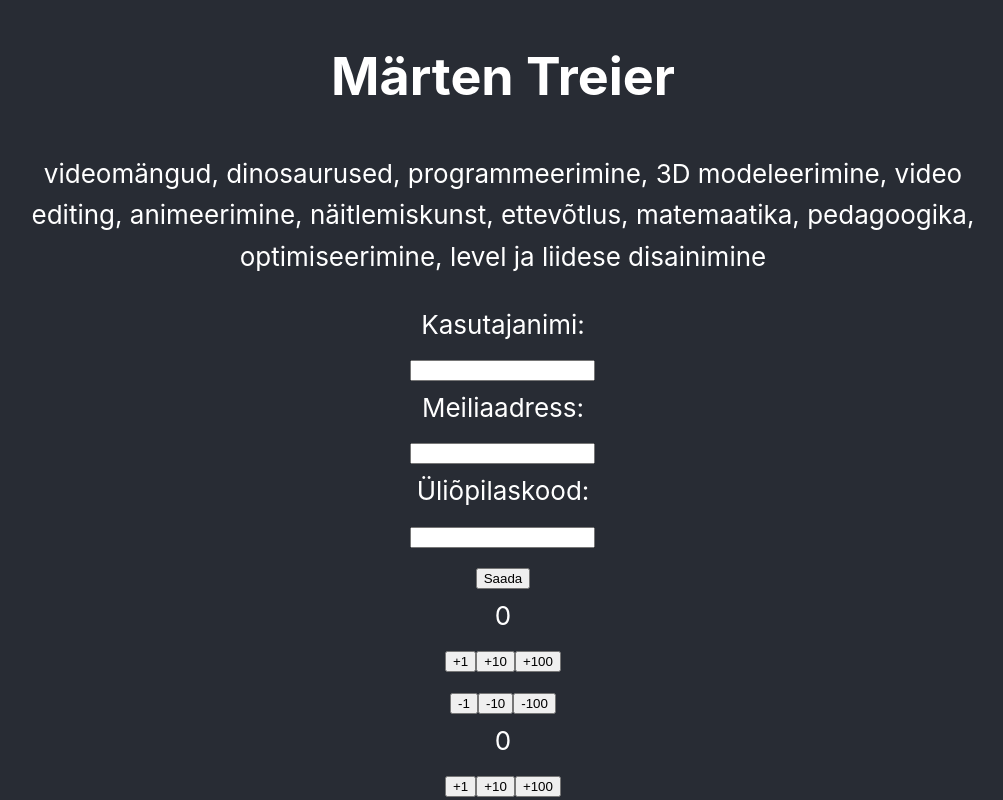
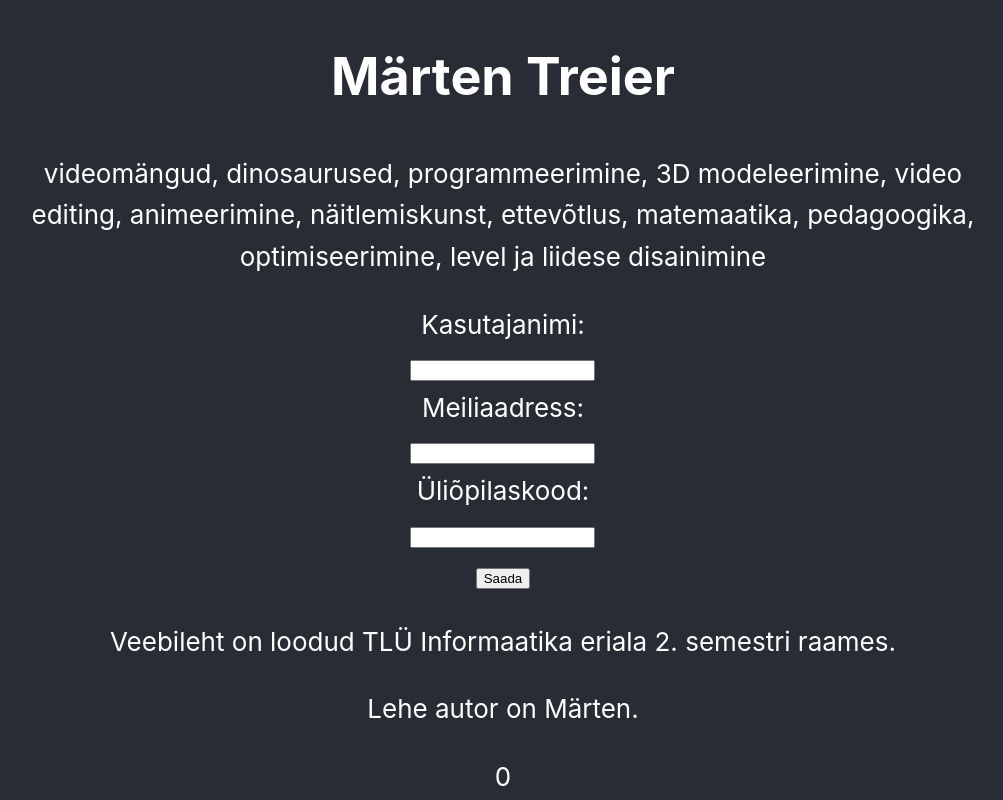
Before and after one commit to Treimart/screaming-crow, a React (Create React App) app: page / in a window 1280 px wide. Shown: the top 800 px of the page, without its empty margins (137-1140 px from the left). Built offline with nearby package versions, Linux system fonts and the light colour scheme.

Commit message:
Added Info and About components to the page

```diff
--- a/src/App.js
+++ b/src/App.js
@@ -3,6 +3,7 @@ import "./App.css"
 import Hello from "./components/Hello"
 import Maths from "./components/Maths"
 import About from "./components/About"
+import Info from "./components/Info"
 
 function App() {
   return (
@@ -10,6 +11,12 @@ function App() {
       <header className="App-header">
         {/* <Hello name="Märten" /> */}
         <About />
+        <Info
+          name="Märten"
+          school="TLÜ"
+          group="Informaatika"
+          scemester={2}
+        />
         <Maths />
         <Maths />
         <Maths />
--- a/src/components/App.css
+++ b/src/components/App.css
@@ -1,42 +1,3 @@
-.App {
-  text-align: center;
-}
-
-.App-logo {
-  height: 40vmin;
-  pointer-events: none;
-}
-
-@media (prefers-reduced-motion: no-preference) {
-  .App-logo {
-    animation: App-logo-spin infinite 20s linear;
-  }
-}
-
-.App-header {
-  background-color: #282c34;
-  min-height: 100vh;
-  display: flex;
-  flex-direction: column;
-  align-items: center;
-  justify-content: center;
-  font-size: calc(10px + 2vmin);
-  color: white;
-}
-
-.App-link {
-  color: #61dafb;
-}
-
-@keyframes App-logo-spin {
-  from {
-    transform: rotate(0deg);
-  }
-  to {
-    transform: rotate(360deg);
-  }
-}
-
 html {
   color-scheme: light dark;
 }
--- /dev/null
+++ b/src/components/Info.js
@@ -0,0 +1,15 @@
+import React from "react"
+
+const Info = ({ name, school, group, scemester }) => {
+  return (
+    <div>
+      <p>
+        Veebileht on loodud {school} {group} eriala {scemester}. semestri
+        raames.
+      </p>
+      <p>Lehe autor on {name}.</p>
+    </div>
+  )
+}
+
+export default Info
```
